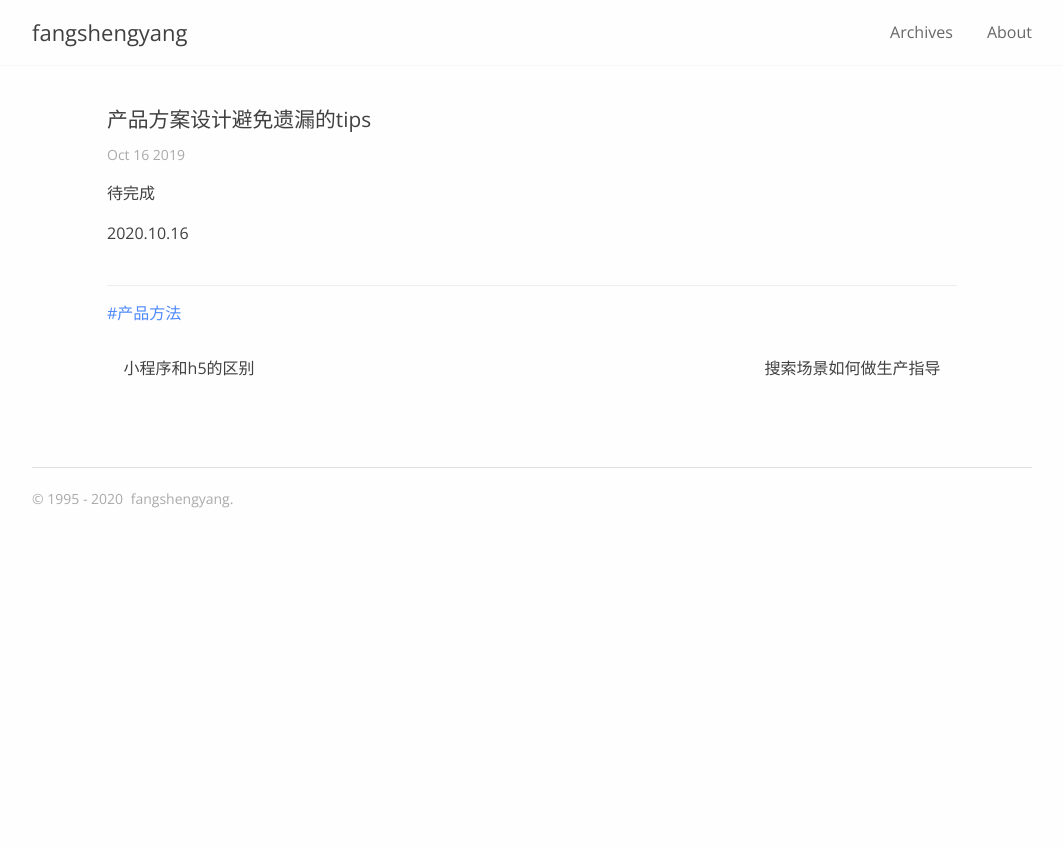
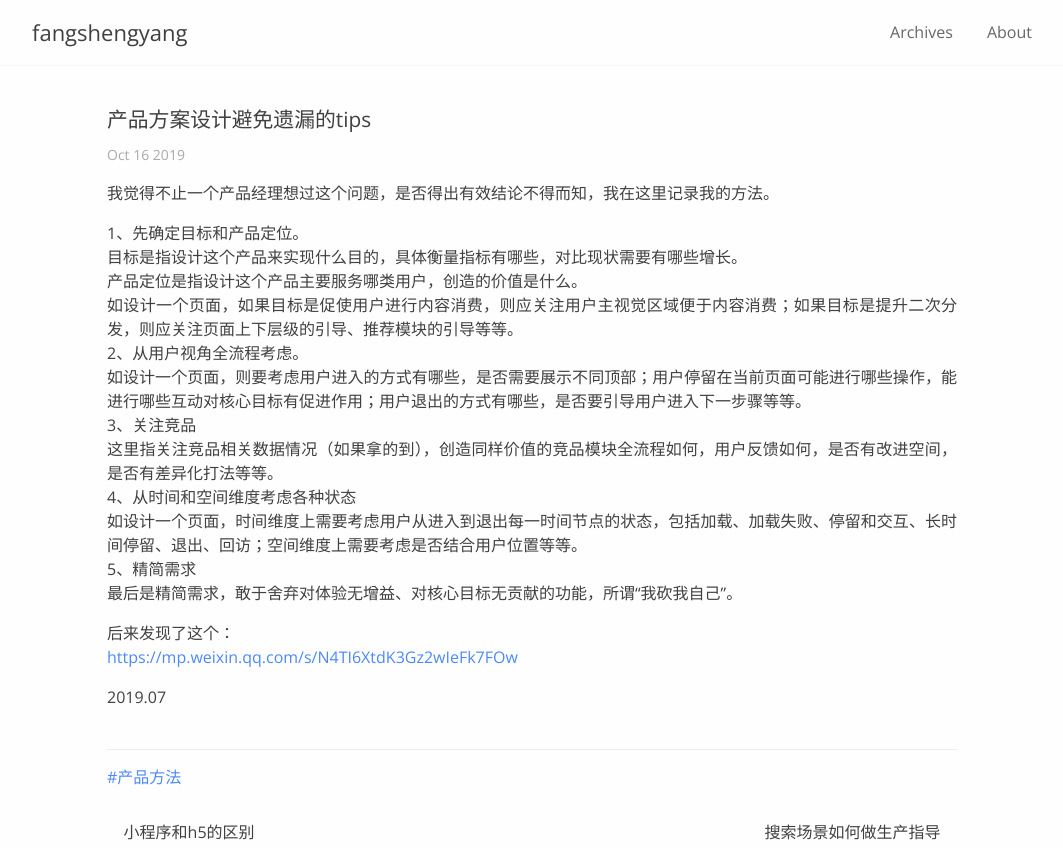
Before and after one commit to yeshengzhangzhen/yeshengzhangzhen.github.io, a plain HTML site: page 2019/10/16/产品方案设计避免遗漏的tips/index.html in a window 1280 px wide. Shown: the top 848 px of the page, without its empty margins (108-1171 px from the left). Before the commit the page ends 800 px from the top, so only its background shows below. Drawn offline with nearby package versions, Linux system fonts and the light colour scheme; some icons are missing; a web font is replaced by a local one.

Commit message:
Site updated: 2020-05-22 23:34:51

```diff
--- a/2019/10/16/产品方案设计避免遗漏的tips/index.html
+++ b/2019/10/16/产品方案设计避免遗漏的tips/index.html
@@ -35,15 +35,15 @@
 <link rel="canonical" href="http://yoursite.com/2019/10/16/产品方案设计避免遗漏的tips/"/>
 
 
-<meta name="description" content="待完成 2020.10.16">
+<meta name="description" content="我觉得不止一个产品经理想过这个问题，是否得出有效结论不得而知，我在这里记录我的方法。 1、先确定目标和产品定位。目标是指设计这个产品来实现什么目的，具体衡量指标有哪些，对比现状需要有哪些增长。产品定位是指设计这个产品主要服务哪类用户，创造的价值是什么。如设计一个页面，如果目标是促使用户进行内容消费，则应关注用户主视觉区域便于内容消费；如果目标是提升二次分发，则应关注页面上下层级的引导、推荐模块的引">
 <meta property="og:type" content="article">
 <meta property="og:title" content="产品方案设计避免遗漏的tips">
 <meta property="og:url" content="http://yoursite.com/2019/10/16/%E4%BA%A7%E5%93%81%E6%96%B9%E6%A1%88%E8%AE%BE%E8%AE%A1%E9%81%BF%E5%85%8D%E9%81%97%E6%BC%8F%E7%9A%84tips/index.html">
 <meta property="og:site_name" content="fangshengyang">
-<meta property="og:description" content="待完成 2020.10.16">
+<meta property="og:description" content="我觉得不止一个产品经理想过这个问题，是否得出有效结论不得而知，我在这里记录我的方法。 1、先确定目标和产品定位。目标是指设计这个产品来实现什么目的，具体衡量指标有哪些，对比现状需要有哪些增长。产品定位是指设计这个产品主要服务哪类用户，创造的价值是什么。如设计一个页面，如果目标是促使用户进行内容消费，则应关注用户主视觉区域便于内容消费；如果目标是提升二次分发，则应关注页面上下层级的引导、推荐模块的引">
 <meta property="og:locale" content="en_US">
 <meta property="article:published_time" content="2019-10-16T07:20:00.000Z">
-<meta property="article:modified_time" content="2020-04-09T16:27:15.708Z">
+<meta property="article:modified_time" content="2020-05-22T15:34:45.070Z">
 <meta property="article:author" content="fangshengyang">
 <meta property="article:tag" content="产品方法">
 <meta name="twitter:card" content="summary">
@@ -130,8 +130,10 @@
 
 
             <div class="post-content">
-            <p>待完成</p>
-<p>2020.10.16</p>
+            <p>我觉得不止一个产品经理想过这个问题，是否得出有效结论不得而知，我在这里记录我的方法。</p>
+<p>1、先确定目标和产品定位。<br>目标是指设计这个产品来实现什么目的，具体衡量指标有哪些，对比现状需要有哪些增长。<br>产品定位是指设计这个产品主要服务哪类用户，创造的价值是什么。<br>如设计一个页面，如果目标是促使用户进行内容消费，则应关注用户主视觉区域便于内容消费；如果目标是提升二次分发，则应关注页面上下层级的引导、推荐模块的引导等等。<br>2、从用户视角全流程考虑。<br>如设计一个页面，则要考虑用户进入的方式有哪些，是否需要展示不同顶部；用户停留在当前页面可能进行哪些操作，能进行哪些互动对核心目标有促进作用；用户退出的方式有哪些，是否要引导用户进入下一步骤等等。<br>3、关注竞品<br>这里指关注竞品相关数据情况（如果拿的到），创造同样价值的竞品模块全流程如何，用户反馈如何，是否有改进空间，是否有差异化打法等等。<br>4、从时间和空间维度考虑各种状态<br>如设计一个页面，时间维度上需要考虑用户从进入到退出每一时间节点的状态，包括加载、加载失败、停留和交互、长时间停留、退出、回访；空间维度上需要考虑是否结合用户位置等等。<br>5、精简需求<br>最后是精简需求，敢于舍弃对体验无增益、对核心目标无贡献的功能，所谓“我砍我自己”。</p>
+<p>后来发现了这个：<br><a href="https://mp.weixin.qq.com/s/N4TI6XtdK3Gz2wIeFk7FOw" target="_blank" rel="noopener">https://mp.weixin.qq.com/s/N4TI6XtdK3Gz2wIeFk7FOw</a></p>
+<p>2019.07</p>
 
             </div>
 
```
